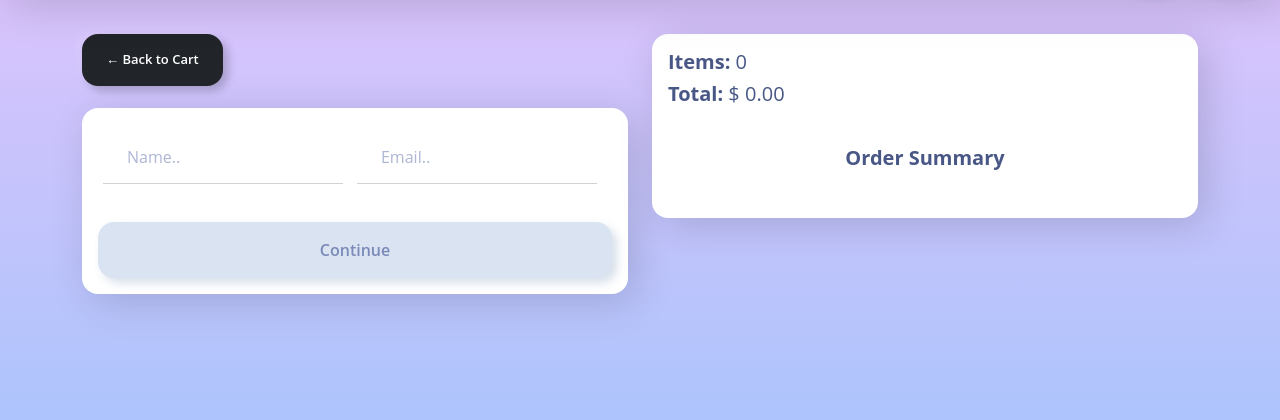
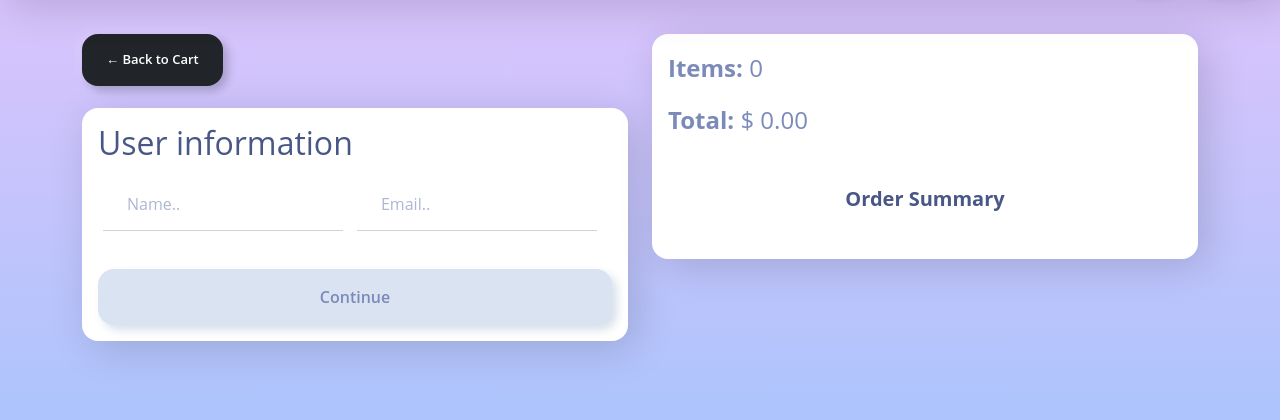
Before and after one commit to GeovannyTA/DulceCafe, a Django app: page /ecommerce/checkout/ in a window 1280 px wide. Shown: the part 72-492 px from the top of the page. Run offline with Django 4.2, Linux system fonts and the light colour scheme; some libraries are stand-ins or nearby versions.

Commit message:
formating checkout

```diff
--- a/ecommerce/templates/checkout.html
+++ b/ecommerce/templates/checkout.html
@@ -15,6 +15,7 @@
          <form id="form" method="post">
             {% csrf_token %}
             <article id="user-info">
+               <h2>User information</h2>
                <div class="form-field">
                   <input required class="form-control" type="text" name="name" placeholder="Name..">
                </div>
@@ -43,7 +44,6 @@
             <input id="form-button" class="btn btn-success btn-block w-100 rounded-4" type="submit" value="Continue">
          </form>
       </section>
-
       <br>
       <article class="bg-white p-3 rounded-4 shadow-lg hidden" id="payment-info">
          <header class="text-center">
@@ -51,15 +51,14 @@
          </header>
          <div id="paypal-button-container"></div>
       </article>
-
    </div>
 
    <section class="col-lg-6">
       <article class="bg-white p-3 rounded-4 shadow-lg">
          <div class="d-flex justify-content-between align-items-center">
             <div>
-               <h5><strong>Items:</strong> {{ order.get_cart_items }}</h5>
-               <h5><strong>Total:</strong> $ {{ order.get_cart_total|floatformat:2 }}</>
+               <p class="fs-4"><strong>Items:</strong> {{ order.get_cart_items }}</p>
+               <p class="fs-4"><strong>Total:</strong> $ {{ order.get_cart_total|floatformat:2 }}</p>
             </div>
          </div>
          <hr>
```
